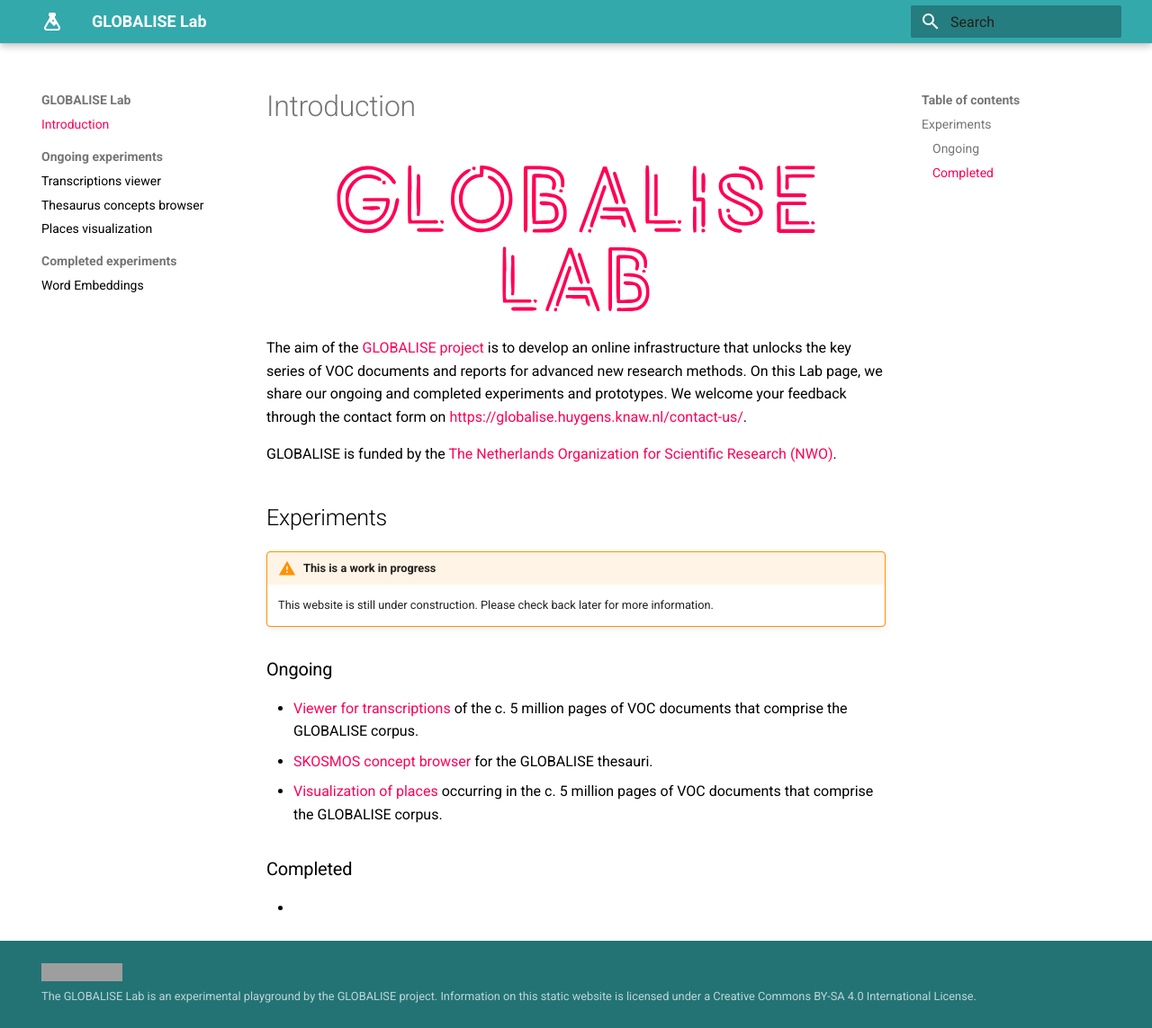
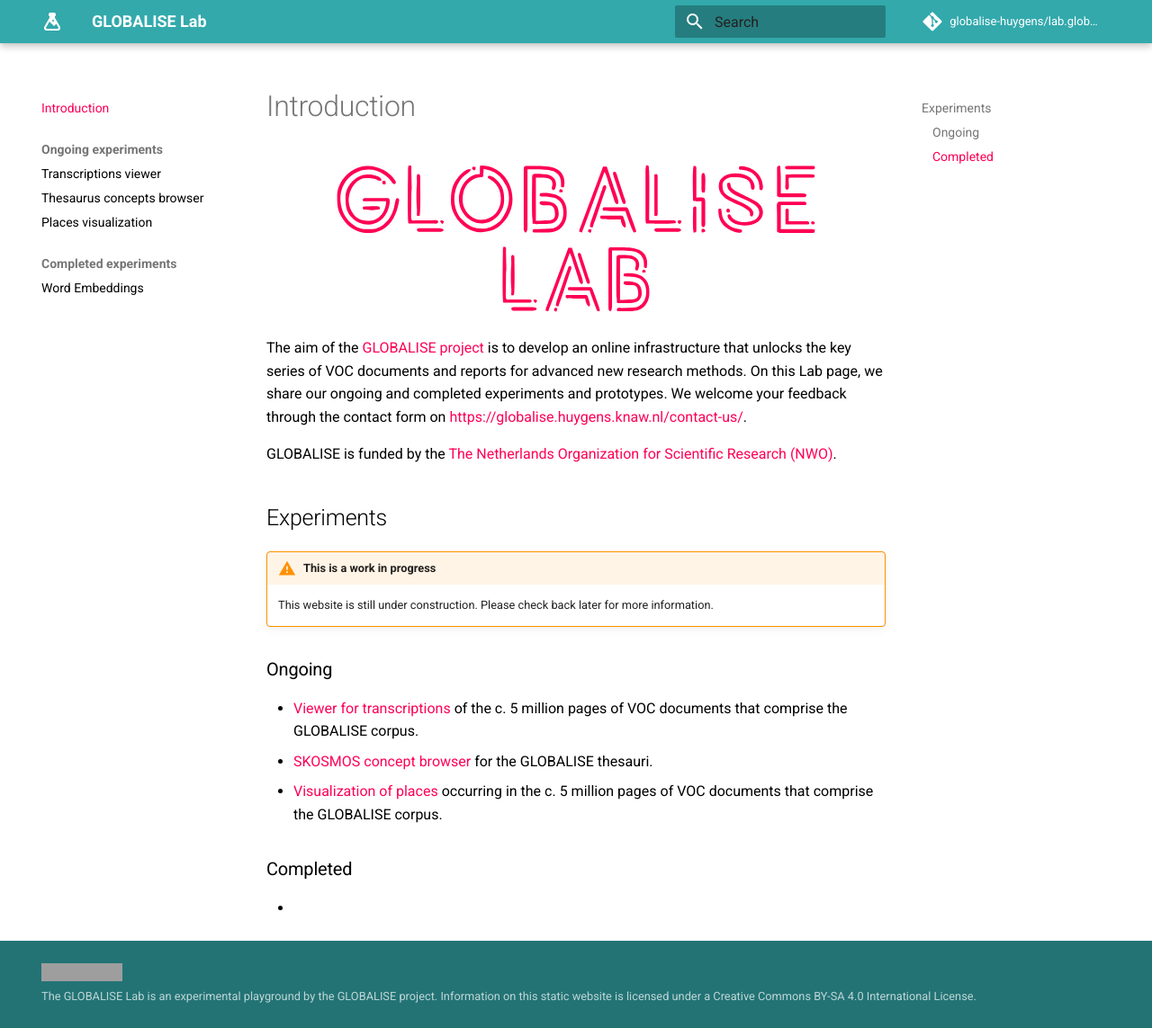
Before and after one commit to globalise-huygens/tanap.docs.globalise.huygens.knaw.nl, an MkDocs documentation site: the page built from docs/index.md, in a window 1280 px wide and 1143 px high. Shown: the whole window at 90% size. Built offline with MkDocs 1.6.1 and Material for MkDocs 9.7.7, drawn with Linux system fonts in a browser that asks for light colours; comment, search, counter and statistics services are not loaded; grey boxes are pictures that could not be loaded.

Commit message:
add extensions and a bit of styling

```diff
--- a/docs/stylesheets/extra.css
+++ b/docs/stylesheets/extra.css
@@ -38,3 +38,12 @@
 body {
   color: black;
 }
+
+.md-nav__item--section {
+  display: block;
+  margin: 2em 0;
+}
+
+label.md-nav__title {
+  display: none;
+}
--- a/mkdocs.yml
+++ b/mkdocs.yml
@@ -1,4 +1,6 @@
 site_name: GLOBALISE Lab
+repo_name: "globalise-huygens/lab.globalise.huygens.knaw.nl/"
+repo_url: "https://github.com/globalise-huygens/lab.globalise.huygens.knaw.nl/"
 
 theme:
   name: material
@@ -22,9 +24,15 @@
   - "Completed experiments":
       - "Word Embeddings": finished-experiments/word-embeddings.md
 markdown_extensions:
+  - toc:
+      permalink: True
   - admonition
+  - smarty
   - pymdownx.details
   - pymdownx.superfences
+  - pymdownx.magiclink
+  - pymdownx.details
+  - footnotes
 plugins:
   - search # necessary for search to work
   - git-revision-date-localized
```
